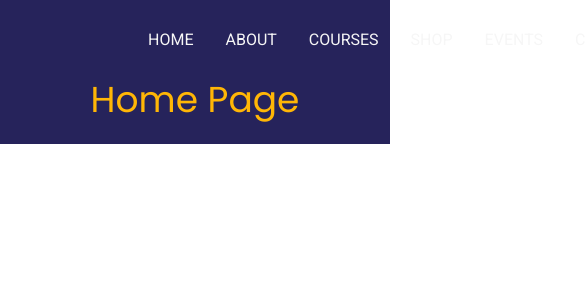
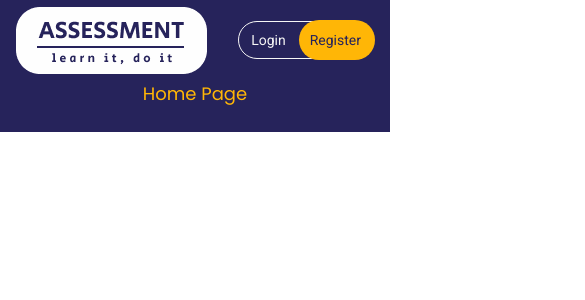
Before and after one commit to tusharahmmed/auth-dialog-task, a Next.js app: page / in a window 390 px wide. Shown: the top 300 px of the page, 585 px wide, since content can reach past the window. Built offline with nearby package versions, Linux system fonts and the light colour scheme.

Commit message:
[done] make nave and home responsive

```diff
--- a/src/app/globals.css
+++ b/src/app/globals.css
@@ -18,10 +18,6 @@
   button {
     @apply text-base font-roboto text-theme-white leading-normal	font-normal;
   }
-  .section-padding {
-    padding-left: 8rem;
-    padding-right: 8rem;
-  }
 }
 
 * {
@@ -31,21 +27,52 @@
 body {
   scroll-behavior: smooth;
   font-family: var(--font-poppins);
+  height: 100vh;
+}
+.section-padding {
+  padding-left: 8rem;
+  padding-right: 8rem;
 }
 
-/* @include xxl {
+@media screen and (min-width: 1920px) {
+  .section-padding {
+    max-width: 1919px;
+    margin: 0 auto;
+  }
+}
+@media screen and (max-width: 1919px) {
+  .section-padding {
+    max-width: 1535px;
+    margin: 0 auto;
+  }
+}
+@media screen and (max-width: 1535px) {
+  .section-padding {
     max-width: 1440px;
     margin: 0 auto;
   }
-@include lg {
+}
+@media screen and (max-width: 1279px) {
+  .section-padding {
     padding-left: 4rem;
     padding-right: 4rem;
   }
-@include md {
+}
+@media screen and (max-width: 1023px) {
+  .section-padding {
     padding-left: 3rem;
     padding-right: 3rem;
   }
-@include sm {
+}
+@media screen and (max-width: 767px) {
+  .section-padding {
     padding-left: 2rem;
     padding-right: 2rem;
-} */
+  }
+}
+@media screen and (max-width: 639px) {
+  .section-padding {
+    padding-left: 1rem;
+    padding-right: 1rem;
+  }
+}
--- a/src/app/page.js
+++ b/src/app/page.js
@@ -1,7 +1,7 @@
 export default function HomePage() {
   return (
     <div className="bg-theme-blue pb-6">
-      <h1 className="font-poppins text-4xl text-center text-[#FFB606]">
+      <h1 className="font-poppins text-lg xl:text-2xl 2xl:text-4xl 3xl:text-4xl text-center text-[#FFB606]">
         Home Page
       </h1>
     </div>
--- a/src/components/shared/header.js
+++ b/src/components/shared/header.js
@@ -1,17 +1,14 @@
 "use client";
 
 import Image from "next/image";
-import Link from "next/link";
-import {useState} from "react";
 
 const Header = () => {
-  const [searchBox, setSearchBox] = useState(null);
-
   return (
-    <header className="section-padding h-20 bg-theme-blue text-theme-white flex items-center jutify-between">
-      <div className="flex items-center justify-between w-full">
+    <header className=" h-20 bg-theme-blue text-theme-white flex items-center jutify-between">
+      <div className="section-padding w-full flex items-center justify-between ">
         <div>
           <Image
+            className="tiny:w-full"
             src="/image/logo.png"
             alt="logo"
             width={190}
@@ -19,7 +16,7 @@ const Header = () => {
             priority
           />
         </div>
-        <ul className="flex gap-8 ml-5">
+        <ul className="gap-8 ml-5 hidden xl:flex 2xl:flex 3xl:flex">
           <li>HOME</li>
           <li>ABOUT</li>
           <li>COURSES</li>
@@ -27,7 +24,7 @@ const Header = () => {
           <li>EVENTS</li>
           <li>CONTACT</li>
         </ul>
-        <div className="group flex items-center justify-between cursor-pointer relative">
+        <div className="group items-center justify-between cursor-pointer relative hidden xl:flex 2xl:flex 3xl:flex">
           <input
             type="text"
             id="search"
@@ -38,8 +35,10 @@ const Header = () => {
           </label>
         </div>
         <div className="relative flex  border-[1px] rounded-full border-theme-white">
-          <button className="px-5 py-4 text-sm">Login</button>
-          <button className="px-5 py-4 text-sm text-theme-blue	z-10">
+          <button className="px-5 py-4 tiny:px-3 tiny:py-2 text-sm">
+            Login
+          </button>
+          <button className="px-5 py-4 tiny:px-3 tiny:py-2 text-sm text-theme-blue	z-10">
             Register
           </button>
           <span className="absolute bg-[#FFB606] -top-[2px] -right-[2px] -bottom-[2px] left-[45%] z-0 rounded-full"></span>
--- a/tailwind.config.js
+++ b/tailwind.config.js
@@ -10,7 +10,7 @@ module.exports = {
   ],
   theme: {
     screens: {
-      tiny: {min: "480", max: "639px"},
+      tiny: {max: "639px"},
       // => @media (min-width: 480px and max-width: 639px) { ... }
       sm: {min: "640px", max: "767px"},
       // => @media (min-width: 640px and max-width: 767px) { ... }
```
Lines whose indentation alone changed are shown as unchanged.
